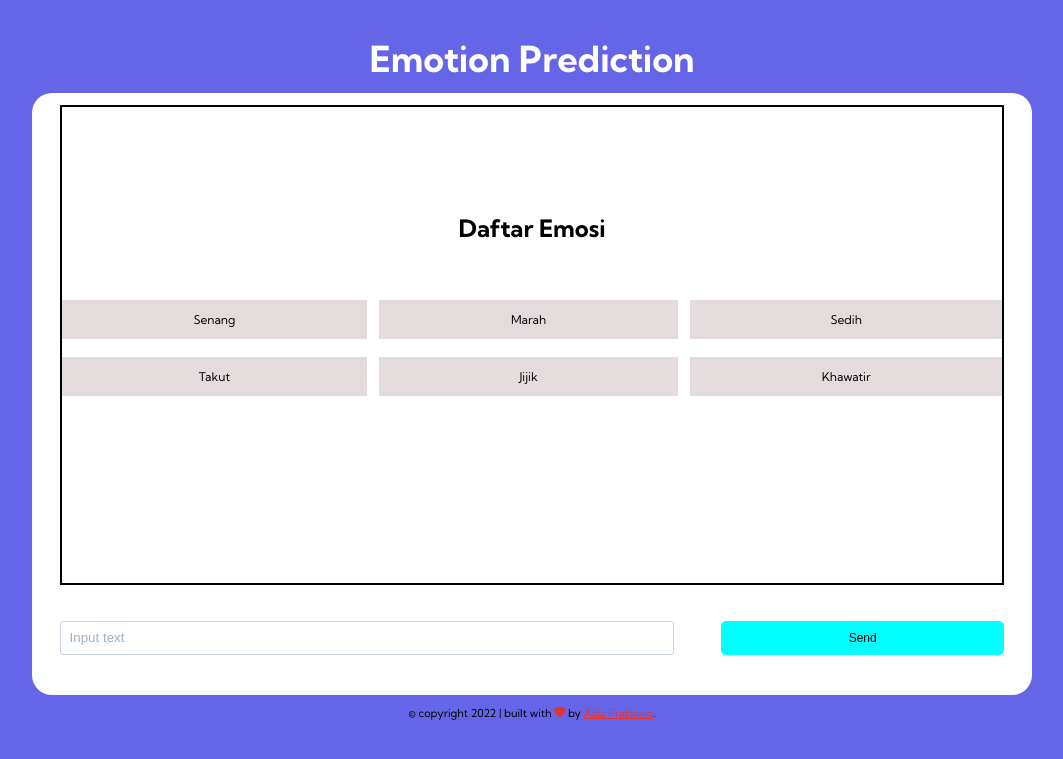
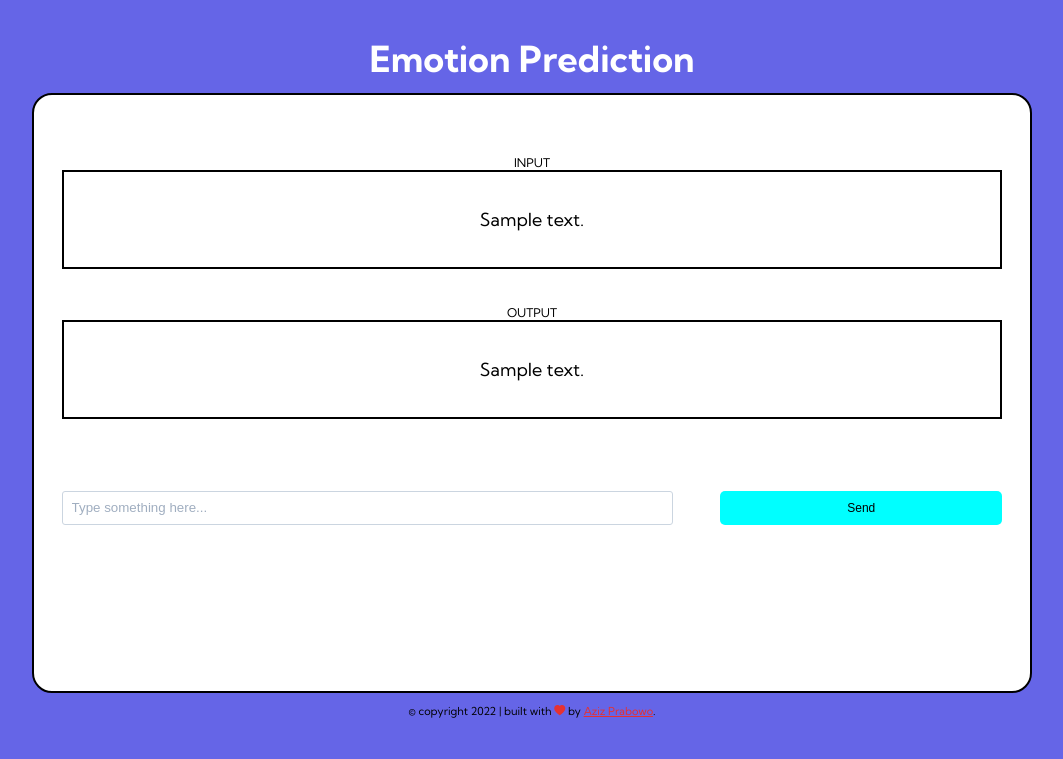
Before and after one commit to azizp128/prediksi-emosi-indobert, a Flask app: template templates/index.html in a window 1280 px wide. Shown: the top 759 px of the page, without its empty margins (108-1171 px from the left). Run offline with Flask 2, Linux system fonts and the light colour scheme; the template is opened without the code that fills it: most values are stand-ins (such as "Sample title", 1, 10 or a date in 2020); some libraries are stand-ins or nearby versions.

Commit message:
finished flask model & raw UI without JS

```diff
--- a/static/script.js
+++ /dev/null
@@ -1,45 +0,0 @@
-const chatBox = document.querySelector(".chatBox");
-const inputBox = document.querySelector(".input-text");
-const emoteList = document.querySelectorAll(".emote");
-const cardTitle = document.querySelector(".card__title");
-const sendBtn = document.querySelector(".btn");
-const errorIcon = document.querySelector(".icon-error");
-const errorMessage = document.querySelector(".error-message");
-
-function showResult() {
-  chatBox.style.display = "flex";
-
-  if (inputBox.classList.contains("input-error")) {
-    inputBox.classList.remove("input-error");
-    errorIcon.classList.add("hidden");
-  }
-}
-
-function removeEmoteList() {
-  emoteList.forEach(function (emote) {
-    emote.style.display = "none";
-    cardTitle.style.display = "none";
-  });
-}
-
-function validateFields() {
-  // Check presence of values
-  if (inputBox.value.trim() === "") {
-    errorIcon.classList.remove("hidden");
-    inputBox.classList.add("input-error");
-  } else {
-    removeEmoteList();
-    showResult();
-  }
-}
-
-inputBox.addEventListener("keyup", (e) => {
-  if (e.keyCode === 13) {
-    sendBtn.click();
-  }
-});
-
-sendBtn.addEventListener("click", (e) => {
-  validateFields();
-  e.preventDefault();
-});
--- a/static/style.css
+++ b/static/style.css
@@ -32,22 +32,12 @@ body {
 
 .card {
   margin: 2em 2em 0 2em;
-  padding: 1em 0;
+  padding: 5em 0;
   min-height: 75vh;
   background-color: white;
   border-radius: 20px;
   text-align: center;
   position: relative;
-}
-
-.output-window {
-  margin: 0 2.3em;
-  display: grid;
-  grid-template: 50px / auto auto auto;
-  grid-gap: 1em;
-  align-content: center;
-  align-items: center;
-  min-height: 60vh;
   border: 2px solid;
 }
 
@@ -55,9 +45,8 @@ body {
   max-height: 60vh;
   max-width: 75vw;
   margin: 0 2.3em;
-  position: absolute;
   top: 10em;
-  display: none;
+  display: flex;
   flex-direction: column;
 }
 
@@ -67,22 +56,6 @@ body {
   margin-bottom: 2em;
   padding: 2em;
   font-size: 1.5rem;
-}
-
-.card__title {
-  display: block;
-  position: absolute;
-  top: 5em;
-  left: 0;
-  right: 0;
-}
-
-.emote {
-  display: block;
-  background-color: rgba(177, 156, 156, 0.349);
-  min-width: 2em;
-  padding: 1em;
-  text-align: center;
 }
 
 .input-form {
@@ -193,10 +166,6 @@ body {
     font-size: 3rem;
   }
 
-  .card__title {
-    font-size: 2em;
-  }
-
   .input-form {
     margin-top: 3em;
   }
--- a/templates/index.html
+++ b/templates/index.html
@@ -9,7 +9,6 @@
     <link rel="stylesheet" href="https://cdn.jsdelivr.net/npm/bootstrap-icons@1.9.1/font/bootstrap-icons.css">
     <link href="https://fonts.googleapis.com/css2?family=Kumbh+Sans:wght@400;700&display=swap" rel="stylesheet">
     <link href="{{ url_for('static', filename='style.css') }}" rel="stylesheet" type="text/css">
-    <!-- <link rel="stylesheet" href="./../static/style.css"> -->
     <title>Emotion Prediction App</title>
 </head>
 
@@ -24,18 +23,8 @@
                     <label for="output" class="output-label">OUTPUT</label>
                     <span class="output">{{ output_text }}</span>
                 </div>
-                <h2 class="card__title">Daftar Emosi</h2>
-                <div class="output-window">
-                    <div class="emote emote-1">Senang</div>
-                    <div class="emote emote-2">Marah</div>
-                    <div class="emote emote-3">Sedih</div>
-                    <div class="emote emote-4">Takut</div>
-                    <div class="emote emote-5">Jijik</div>
-                    <div class="emote emote-6">Khawatir</div>
-                </div>
                 <form action="{{url_for('predict')}}" method="post" class="input-form">
-                    <!-- <form action="" class="input-form"> -->
-                    <input type="text" placeholder="Input text" required="required" class="input-text"
+                    <input type="text" placeholder="Type something here..." required="required" class="input-text"
                         name="user_input">
                     <svg class="icon icon-error hidden" xmlns="http://www.w3.org/2000/svg" width="24" height="24"
                         viewBox="0 0 24 24">
@@ -57,8 +46,6 @@
                     href="https://github.com/azizp128" class="text-white fw-bold"> Aziz Prabowo</a>.</p>
         </div>
     </footer>
-    <script type="text/javascript" src="{{ url_for('static', filename='script.js') }}"></script>
-    <!-- <script type="text/javascript" src="./../static/script.js"></script> -->
 </body>
 
 </html>
```
